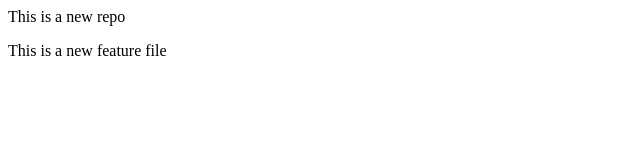
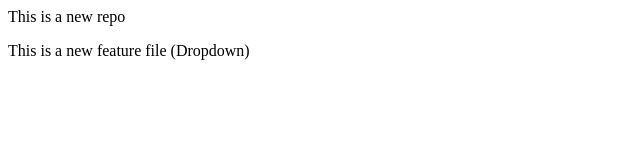
Before and after one commit to sohamcdgp/Local_Repo, a plain HTML site: page index.html in a window 1280 px wide. Shown: the full height of the page, 0-640 px from the left. Drawn offline with Linux system fonts and the light colour scheme.

Commit message:
Add Dropdown

```diff
--- a/index.html
+++ b/index.html
@@ -1,2 +1,2 @@
 <p>This is a new repo</p>
-<p>This is a new feature file</p>
+<p>This is a new feature file (Dropdown)</p>
```
